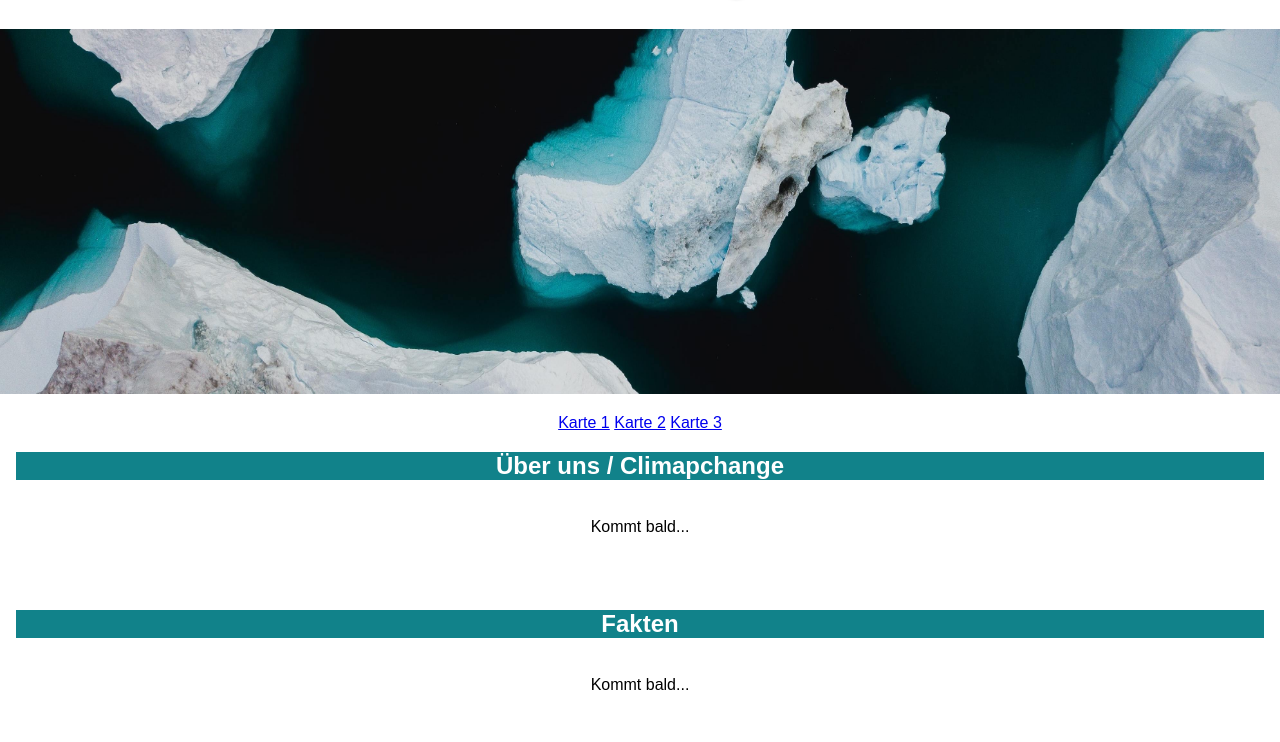
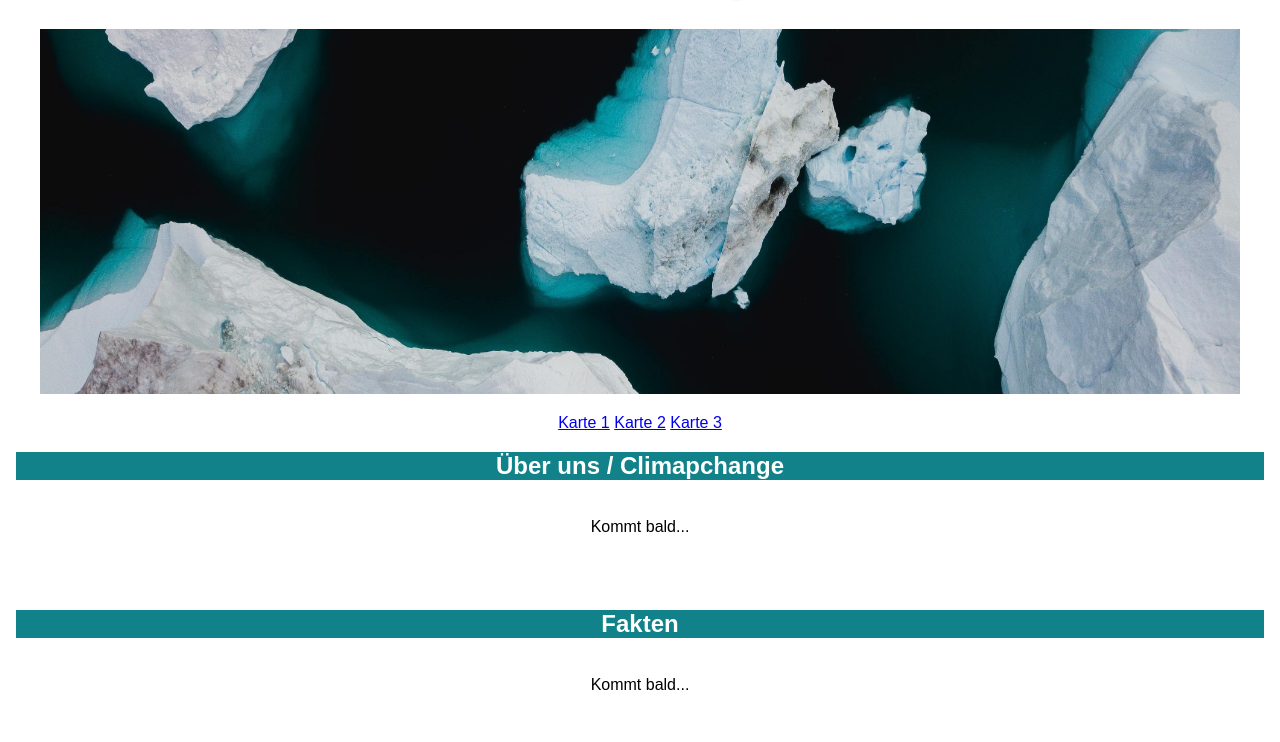
Before and after one commit to climapchange/climapchange.github.io, a plain HTML site: page index.html in a window 1280 px wide. Shown: the part 58-800 px from the top of the page. Drawn offline with Linux system fonts and the light colour scheme.

Commit message:
weite geändert

```diff
--- a/mainsite/style.css
+++ b/mainsite/style.css
@@ -19,7 +19,7 @@ header h1{
 
 }
 header img{
-    width: 1280px;
+    width: 1200px;
     height: 365px;
     margin-top: 16px;
     margin-bottom: 16px;
```
